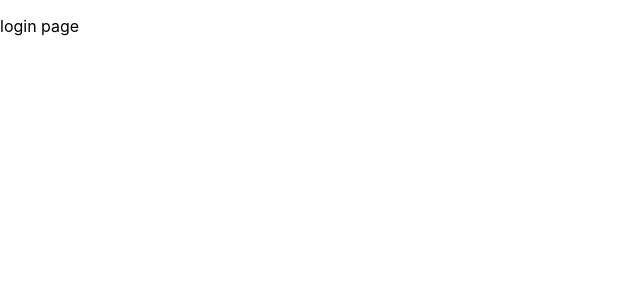
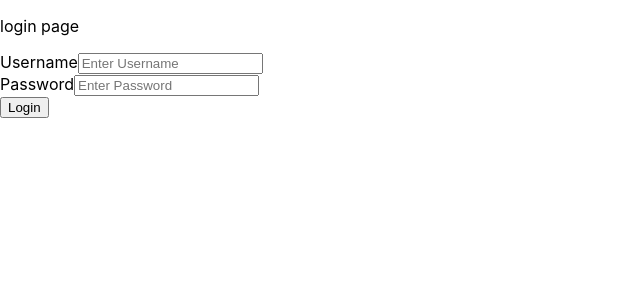
Before and after one commit to allyzaconde/assessment-program, a React (Create React App) app: page / in a window 1280 px wide. Shown: the top 300 px of the page, without its empty margins (0-640 px from the left). Built offline with nearby package versions, Linux system fonts and the light colour scheme.

Commit message:
Add authcontext and login

```diff
--- a/package.json
+++ b/package.json
@@ -10,6 +10,7 @@
     "react-dom": "^18.2.0",
     "react-router-dom": "^6.6.2",
     "react-scripts": "5.0.1",
+    "react-use": "^17.4.0",
     "web-vitals": "^2.1.4"
   },
   "scripts": {
--- a/src/components/Login.js
+++ b/src/components/Login.js
@@ -1,9 +1,48 @@
-import React from 'react';
+import React, { useContext, useState} from 'react';
+import { AuthContext } from '../context/AuthState';
 
 function Login(){
+    const { state, login } = useContext(AuthContext);
+    const [loginDetails, setLogin] = useState({
+        username: '',
+        password: '',
+    });
+
+    const onSubmit = (e) => {
+        e.preventDefault();
+        login(loginDetails.username, loginDetails.password)
+    }
+
+    const handleOnChange = (userKey, newValue) =>
+    setLogin({ ...loginDetails, [userKey]: newValue });
+
     return(
         <>
             <p>login page</p>
+            <form onSubmit={onSubmit}>
+                <div>
+                    <label>Username</label>
+                    <input
+                        type="text"
+                        onChange={(e) => handleOnChange('username', e.target.value)}
+                        placeholder="Enter Username"
+                        required
+                    />
+                </div>
+                <div>
+                    <label>Password</label>
+                    <input
+                        type="text"
+                        onChange={(e) => handleOnChange('password', e.target.value)}
+                        placeholder="Enter Password"
+                        required
+                    />
+                </div>
+                <button>Login</button>
+            </form>
+            {state.loginError ? (
+              <div>{state.loginError}</div>
+            ):<></>}
         </>
     )
 }
--- /dev/null
+++ b/src/context/AuthState.js
@@ -0,0 +1,80 @@
+import React from 'react';
+import { useSetState } from 'react-use';
+import { createContext } from "react";
+
+const initialState = {
+    username: '',
+    isLoggedIn: false,
+    isLoginPending: false,
+    loginError: null
+}
+
+export const AuthContext = createContext(initialState)
+
+export const AuthProvider = ({ children }) => {
+    const [state, setState] = useSetState(initialState);
+
+    const setLoginSuccess = (isLoggedIn) => setState({isLoggedIn});
+    const setLoginPending = (isLoginPending) => setState({isLoginPending});
+    const setLoginError = (loginError) => setState({loginError});
+
+    function login(username, password) {
+        setLoginPending(true);
+        setLoginSuccess(false);
+        setLoginError(null);
+
+        fetchLogin( username, password, error => {
+            setLoginPending(false);
+
+            if (!error) {
+              setLoginSuccess(true);
+            } else {
+              setLoginError(error);
+            }
+        })
+    }
+
+    const logout = () => {
+        setLoginPending(false);
+        setLoginSuccess(false);
+        setLoginError(null);
+    }
+
+    return(
+        <AuthContext.Provider
+            value = {{
+                state,
+                login,
+                logout
+            }}
+        >
+            {children}
+        </AuthContext.Provider>
+    );
+};
+
+const fetchLogin = (username, password, callback) =>
+  setTimeout(() => {
+    const loginDetails = {username: username, password: password};
+    const request = new Request(
+        "https://netzwelt-devtest.azurewebsites.net/Account/SignIn",
+        {
+          method: 'POST',
+          body: JSON.stringify(loginDetails),
+          headers: new Headers({
+            'Content-Type': 'application/json',
+            'Access-Control-Allow-Origin': '*'
+          }),
+        }
+      );
+      fetch(request)
+        .then((response) => {
+          if (response.ok) {
+            return callback(null);
+          }
+            return callback(new Error('Invalid username or password'));
+          })
+        .catch((error) => {
+            console.log(error);
+        });
+  }, 1000);
--- a/src/index.js
+++ b/src/index.js
@@ -1,6 +1,7 @@
 import React from 'react';
 import ReactDOM from 'react-dom/client';
 import { BrowserRouter } from 'react-router-dom';
+import { AuthProvider } from "./context/AuthState"
 
 import './index.css';
 import App from './App';
@@ -10,7 +11,9 @@ const root = ReactDOM.createRoot(document.getElementById('root'));
 root.render(
   <React.StrictMode>
     <BrowserRouter>
-      <App/>
+      <AuthProvider>
+        <App/>
+      </AuthProvider>
     </BrowserRouter>
   </React.StrictMode>
 );
```
Also changed, not shown: 1 other file (tests, documents, lock files or other folders).
